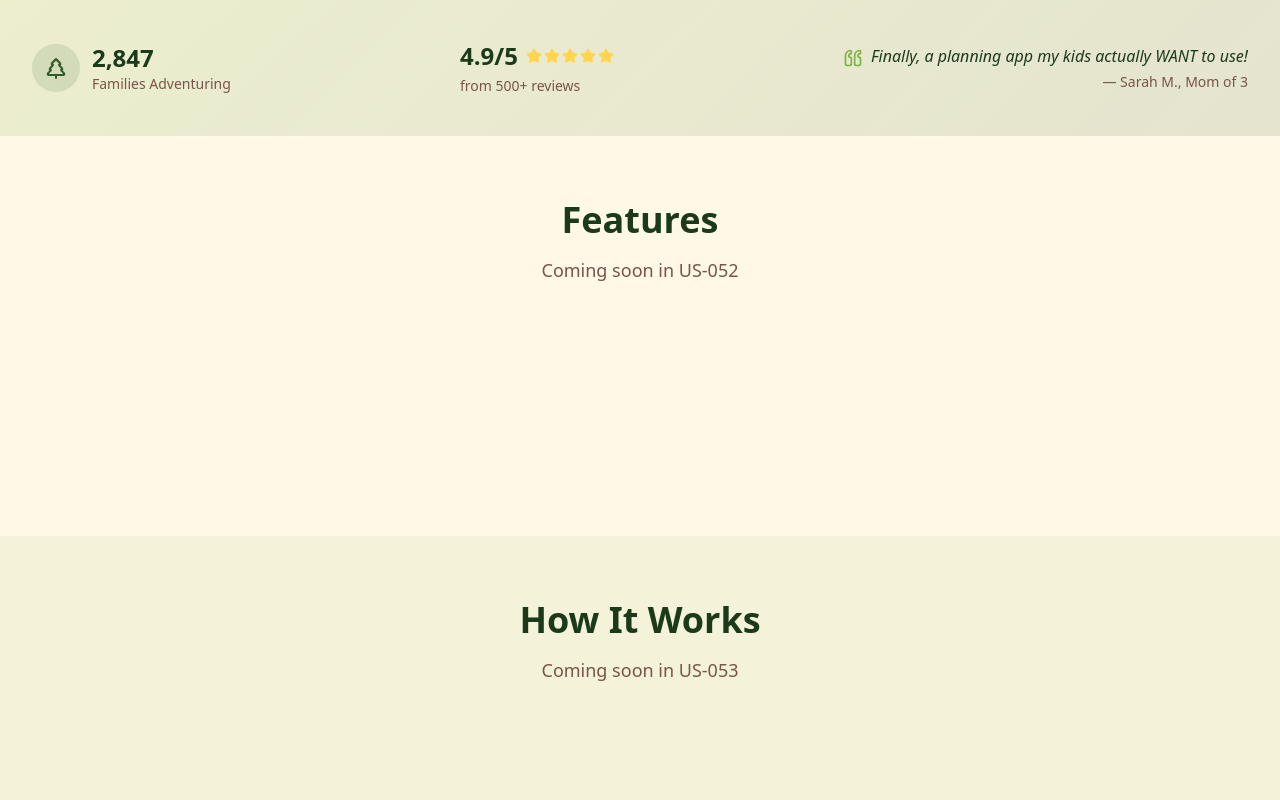
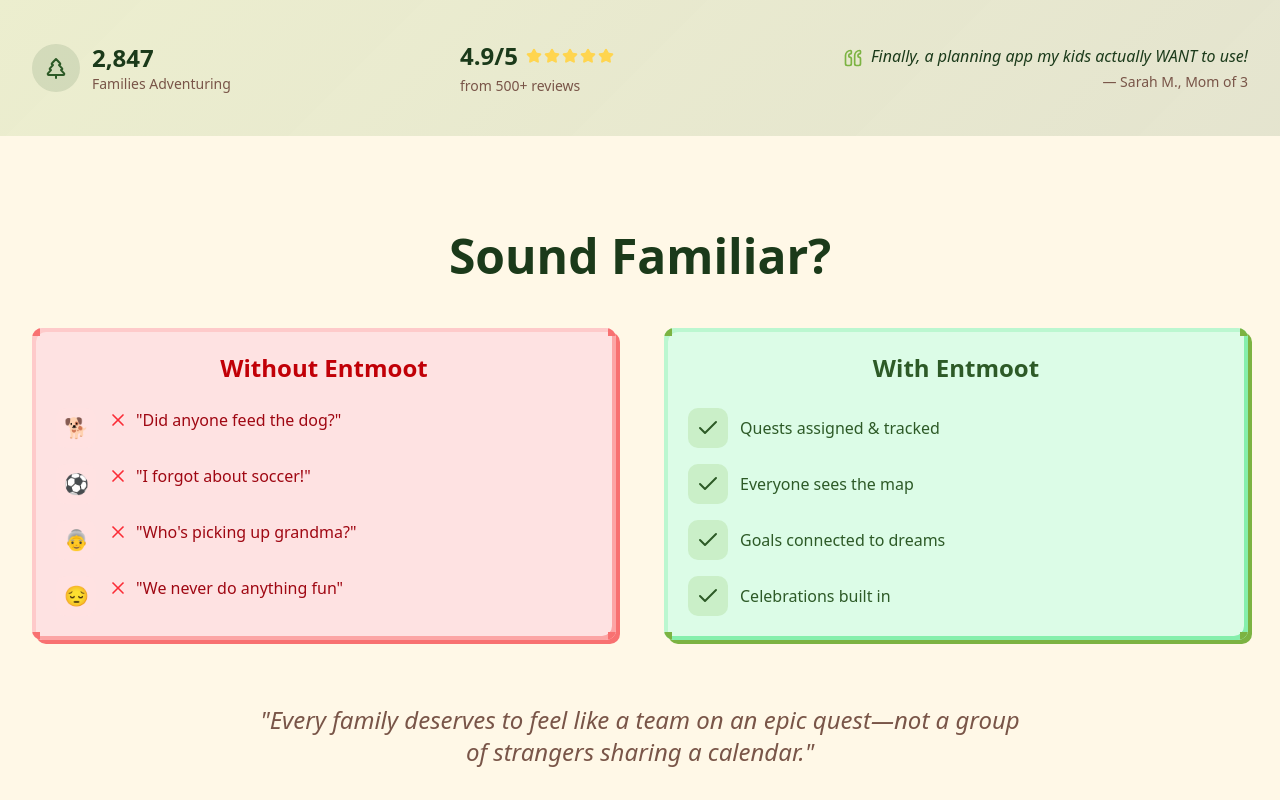
Before and after one commit to justuseapen/entmoot, a React app in the folder frontend/: page / in a window 1280 px wide. Shown: the part 800-1600 px from the top of the page. Built offline with nearby package versions, Linux system fonts and the light colour scheme; no server answers; the HTML template or start-up script is replaced by a standard one.

Commit message:
feat: [US-051] - Landing Page Problem/Solution Section
Co-Authored-By: Claude Opus 4.5 <noreply@anthropic.com>

```diff
--- /dev/null
+++ b/frontend/src/components/landing/ProblemSolutionSection.tsx
@@ -0,0 +1,187 @@
+import { Check, X } from "lucide-react";
+
+// Landing page design system colors
+const LANDING_COLORS = {
+  forestGreen: "#2D5A27",
+  leafGreen: "#7CB342",
+  skyBlue: "#64B5F6",
+  warmGold: "#FFD54F",
+  earthBrown: "#795548",
+  creamWhite: "#FFF8E7",
+  sunsetOrange: "#FF7043",
+  darkForest: "#1B3A1A",
+} as const;
+
+// Pain points for "Without Entmoot" column
+const painPoints = [
+  { emoji: "🐕", text: '"Did anyone feed the dog?"' },
+  { emoji: "⚽", text: '"I forgot about soccer!"' },
+  { emoji: "👵", text: '"Who\'s picking up grandma?"' },
+  { emoji: "😔", text: '"We never do anything fun"' },
+];
+
+// Solutions for "With Entmoot" column
+const solutions = [
+  { text: "Quests assigned & tracked" },
+  { text: "Everyone sees the map" },
+  { text: "Goals connected to dreams" },
+  { text: "Celebrations built in" },
+];
+
+// Blocky card component with pixelated border style
+function BlockyCard({
+  children,
+  variant,
+}: {
+  children: React.ReactNode;
+  variant: "problem" | "solution";
+}) {
+  const isProblem = variant === "problem";
+
+  return (
+    <div
+      className="relative overflow-hidden rounded-lg p-6"
+      style={{
+        backgroundColor: isProblem ? "#FEE2E2" : "#DCFCE7",
+        // Blocky/pixelated border effect using box-shadow
+        boxShadow: isProblem
+          ? `
+            inset 4px 4px 0 0 #FECACA,
+            inset -4px -4px 0 0 #FCA5A5,
+            4px 4px 0 0 #F87171
+          `
+          : `
+            inset 4px 4px 0 0 #BBF7D0,
+            inset -4px -4px 0 0 #86EFAC,
+            4px 4px 0 0 ${LANDING_COLORS.leafGreen}
+          `,
+      }}
+    >
+      {/* Decorative pixelated corner accents */}
+      <div
+        className="absolute top-0 left-0 h-2 w-2"
+        style={{
+          backgroundColor: isProblem ? "#F87171" : LANDING_COLORS.leafGreen,
+        }}
+      />
+      <div
+        className="absolute top-0 right-0 h-2 w-2"
+        style={{
+          backgroundColor: isProblem ? "#F87171" : LANDING_COLORS.leafGreen,
+        }}
+      />
+      <div
+        className="absolute bottom-0 left-0 h-2 w-2"
+        style={{
+          backgroundColor: isProblem ? "#F87171" : LANDING_COLORS.leafGreen,
+        }}
+      />
+      <div
+        className="absolute right-0 bottom-0 h-2 w-2"
+        style={{
+          backgroundColor: isProblem ? "#F87171" : LANDING_COLORS.leafGreen,
+        }}
+      />
+      {children}
+    </div>
+  );
+}
+
+// Pain point item component
+function PainPointItem({ emoji, text }: { emoji: string; text: string }) {
+  return (
+    <div className="flex items-start gap-3">
+      <div className="flex h-10 w-10 flex-shrink-0 items-center justify-center rounded-lg bg-red-100 text-xl">
+        {emoji}
+      </div>
+      <div className="flex items-center gap-2">
+        <X className="h-5 w-5 flex-shrink-0 text-red-500" />
+        <p className="text-base font-medium text-red-800">{text}</p>
+      </div>
+    </div>
+  );
+}
+
+// Solution item component
+function SolutionItem({ text }: { text: string }) {
+  return (
+    <div className="flex items-center gap-3">
+      <div
+        className="flex h-10 w-10 flex-shrink-0 items-center justify-center rounded-lg"
+        style={{ backgroundColor: LANDING_COLORS.leafGreen + "30" }}
+      >
+        <Check
+          className="h-6 w-6"
+          style={{ color: LANDING_COLORS.forestGreen }}
+        />
+      </div>
+      <p
+        className="text-base font-medium"
+        style={{ color: LANDING_COLORS.forestGreen }}
+      >
+        {text}
+      </p>
+    </div>
+  );
+}
+
+export function ProblemSolutionSection() {
+  return (
+    <section className="py-16 sm:py-20 lg:py-24">
+      <div className="mx-auto max-w-7xl px-4 sm:px-6 lg:px-8">
+        {/* Section headline */}
+        <h2
+          className="mb-12 text-center text-3xl font-bold sm:text-4xl lg:text-5xl"
+          style={{ color: LANDING_COLORS.darkForest }}
+        >
+          Sound Familiar?
+        </h2>
+
+        {/* Two-column comparison layout */}
+        <div className="grid gap-8 md:grid-cols-2 lg:gap-12">
+          {/* Without Entmoot column */}
+          <BlockyCard variant="problem">
+            <h3 className="mb-6 text-center text-xl font-bold text-red-700 sm:text-2xl">
+              Without Entmoot
+            </h3>
+            <div className="space-y-4">
+              {painPoints.map((point, index) => (
+                <PainPointItem
+                  key={index}
+                  emoji={point.emoji}
+                  text={point.text}
+                />
+              ))}
+            </div>
+          </BlockyCard>
+
+          {/* With Entmoot column */}
+          <BlockyCard variant="solution">
+            <h3
+              className="mb-6 text-center text-xl font-bold sm:text-2xl"
+              style={{ color: LANDING_COLORS.forestGreen }}
+            >
+              With Entmoot
+            </h3>
+            <div className="space-y-4">
+              {solutions.map((solution, index) => (
+                <SolutionItem key={index} text={solution.text} />
+              ))}
+            </div>
+          </BlockyCard>
+        </div>
+
+        {/* Transition text */}
+        <div className="mx-auto mt-12 max-w-3xl text-center lg:mt-16">
+          <p
+            className="text-lg font-medium italic sm:text-xl lg:text-2xl"
+            style={{ color: LANDING_COLORS.earthBrown }}
+          >
+            "Every family deserves to feel like a team on an epic quest—not a
+            group of strangers sharing a calendar."
+          </p>
+        </div>
+      </div>
+    </section>
+  );
+}
--- a/frontend/src/pages/LandingPage.tsx
+++ b/frontend/src/pages/LandingPage.tsx
@@ -3,6 +3,7 @@ import { useAuthStore } from "@/stores/auth";
 import { LandingNav } from "@/components/landing/LandingNav";
 import { HeroSection } from "@/components/landing/HeroSection";
 import { SocialProofBar } from "@/components/landing/SocialProofBar";
+import { ProblemSolutionSection } from "@/components/landing/ProblemSolutionSection";
 
 // Landing page design system colors from PRD
 const LANDING_COLORS = {
@@ -36,6 +37,9 @@ export function LandingPage() {
 
         {/* Social Proof Bar - immediately below hero */}
         <SocialProofBar />
+
+        {/* Problem/Solution Section */}
+        <ProblemSolutionSection />
 
         {/* Features section placeholder - for smooth scroll target */}
         <section
```
